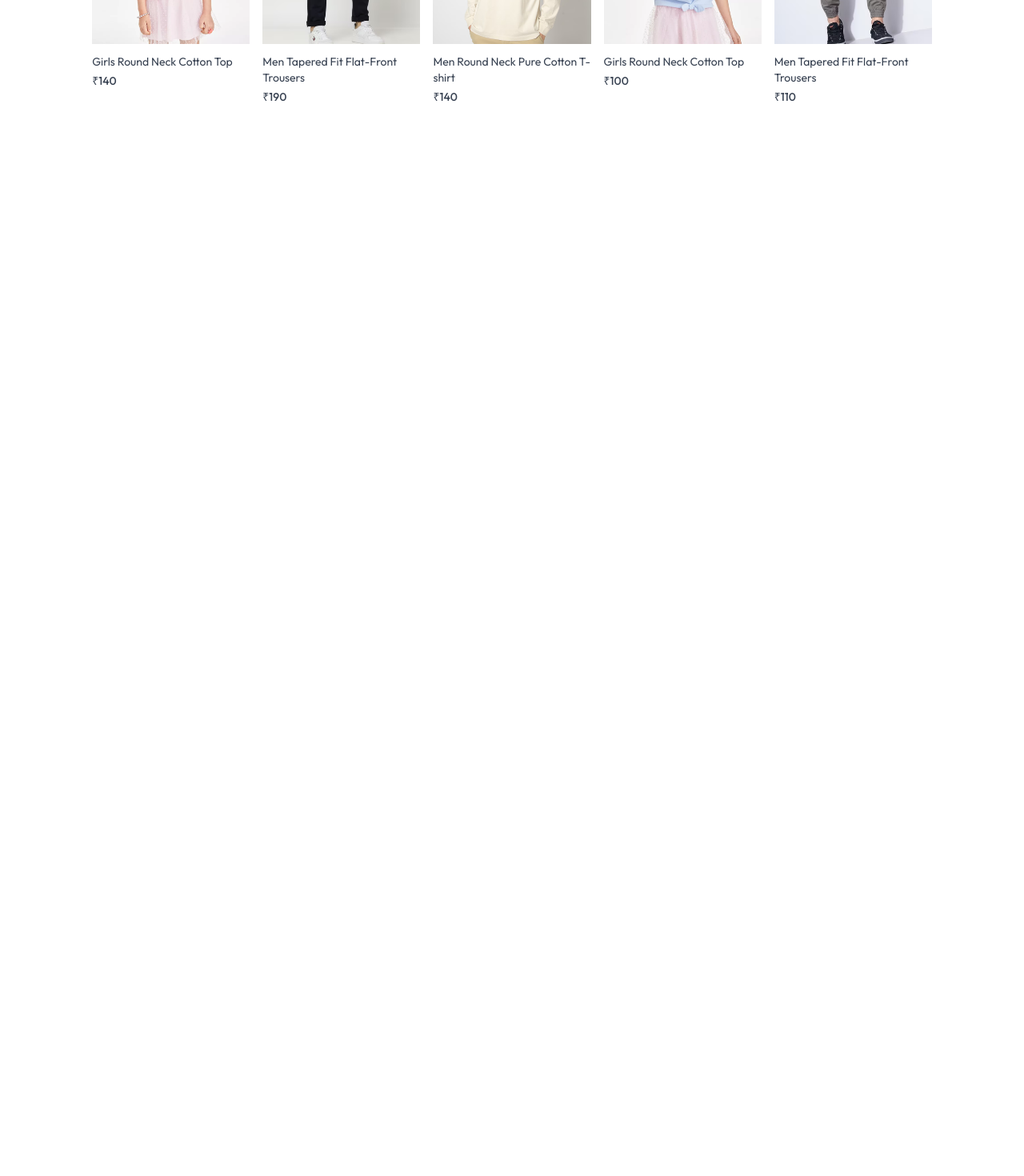
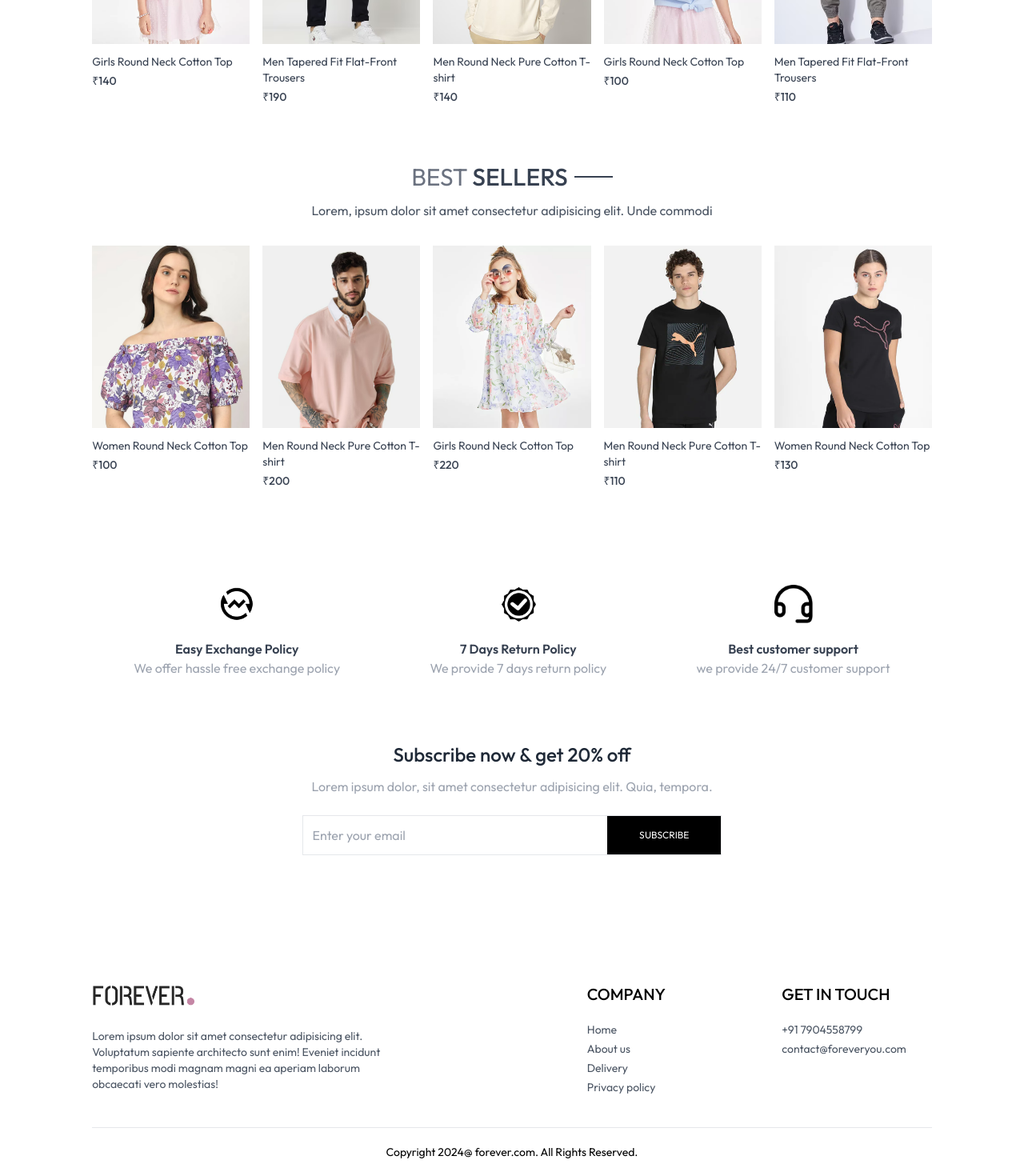
Before and after one commit to Mahendran-C/ecommerce, a React (Create React App) app in the folder frontend/: page / in a window 1280 px wide. Shown: the part 1178-2648 px from the top of the page at 80% size. Before the commit the page ends 1349 px from the top, so only its background shows below. Built offline with nearby package versions, Linux system fonts and the light colour scheme.

Commit message:
Home page-frontend completed

```diff
--- a/frontend/src/App.js
+++ b/frontend/src/App.js
@@ -10,6 +10,7 @@
 import Orders from './pages/Orders'
 import PlaceOrder from './pages/PlaceOrder'
 import Navbar from './components/Navbar'
+import Footer from './components/Footer'
 
 
 const App = () => {
@@ -27,6 +28,7 @@
           <Route path='/place-order' element={<PlaceOrder />} />
           <Route path='/orders' element={<Orders />} />
       </Routes>
+      <Footer />
     </div>
   )
 }
--- /dev/null
+++ b/frontend/src/components/BestSeller.jsx
@@ -0,0 +1,38 @@
+import React, { useContext, useEffect, useState } from "react";
+import { ShopContext } from "../context/ShopContext";
+import Title from "./Title";
+import ProductItem from "./ProductItem";
+
+const BestSeller = () => {
+  const { products } = useContext(ShopContext);
+  const [bestSeller, setBestSeller] = useState([]);
+
+  useEffect(() => {
+    const bestProduct = products.filter((item) => item.bestseller);
+    setBestSeller(bestProduct.slice(0, 5));
+  }, [products]);
+
+  return (
+    <div className="my-10">
+      <div className="text-center text-3xl py-8">
+        <Title text1={"BEST"} text2={"SELLERS"} />
+        <p className="w-3/4 m-auto text-xs sm:text-sm md:text-base text-gray-600">
+          Lorem, ipsum dolor sit amet consectetur adipisicing elit. Unde commodi
+        </p>
+      </div>
+      <div className="grid grid-cols-2 sm:grid-cols-3 md:grid-cols-4 lg:grid-cols-5 gap-4 gap-y-6">
+        {bestSeller.map((item, index) => (
+          <ProductItem
+            key={index}
+            id={item._id}
+            image={item.image}
+            name={item.name}
+            price={item.price}
+          />
+        ))}
+      </div>
+    </div>
+  );
+};
+
+export default BestSeller;
--- /dev/null
+++ b/frontend/src/components/Footer.jsx
@@ -0,0 +1,41 @@
+import React from "react";
+import { assets } from "../assets/assets";
+
+const Footer = () => {
+  return (
+    <div>
+      <div className="flex flex-col sm:grid grid-cols-[3fr_1fr_1fr] gap-14 my-10 mt-40 text-sm">
+        <div>
+            <img src={assets.logo} className="mb-5 w-32" alt="" />
+            <p className="w-full md:w-2/3 text-gray-600">
+            Lorem ipsum dolor sit amet consectetur adipisicing elit. Voluptatum sapiente architecto sunt enim! Eveniet incidunt temporibus modi magnam magni ea aperiam laborum obcaecati vero molestias!</p>
+
+        </div>
+        <div>
+            <p className="text-xl font-medium mb-5">COMPANY</p>
+            <ul className="flex flex-col gap-1 text-gray-600">
+                <li>Home</li>
+                <li>About us</li>
+                <li>Delivery</li>
+                <li>Privacy policy</li>
+            </ul>
+        </div>
+        <div>
+            <p className="text-xl font-medium mb-5">GET IN TOUCH</p>
+            <ul className="flex flex-col gap-1 text-gray-600">
+                <li>+91 7904558799</li>
+                <li>contact@foreveryou.com</li>
+            </ul>
+        </div>
+      </div>
+      <div>
+        <hr />
+        <p className="py-5 text-sm text-center">
+            Copyright 2024@ forever.com. All Rights Reserved.
+        </p>
+      </div>
+    </div>
+  );
+};
+
+export default Footer;
--- /dev/null
+++ b/frontend/src/components/NewsletterBox.jsx
@@ -0,0 +1,24 @@
+import React from 'react'
+
+const NewsletterBox = () => {
+
+    const onSubmitHandler = (e) => {
+        e.preventDefault();
+    }
+
+
+  return (
+    <div className='text-center'>
+        <p className="text-2xl font-medium text-gray-800">Subscribe now & get 20% off</p>
+        <p className="text-gray-400 mt-3">
+            Lorem ipsum dolor, sit amet consectetur adipisicing elit. Quia, tempora.
+        </p>
+        <form onSubmit={onSubmitHandler} className='w-full sm:w-1/2 flex items-center gap-3 mx-auto my-6 border pl-3'>
+            <input type="email" placeholder="Enter your email" className="w-full sm:flex-1 outline-none" required />
+            <button type='submit' className='bg-black text-white text-xs px-10 py-4'>SUBSCRIBE</button>
+        </form>
+    </div>
+  )
+}
+
+export default NewsletterBox
--- /dev/null
+++ b/frontend/src/components/OurPolicy.jsx
@@ -0,0 +1,26 @@
+import React from 'react'
+import { assets } from '../assets/assets'
+
+const OurPolicy = () => {
+  return (
+    <div className='flex flex-col sm:flex-row justify-around gap-12 sm:gap-2 text-center py-20 text-xs sm:text-sm md:text-base text-gray-700'>
+        <div>
+            <img src={assets.exchange_icon} className="w-12 m-auto mb-5" alt="" />
+            <p className="font-semibold">Easy Exchange Policy</p>
+            <p className="text-gray-400">We offer hassle free exchange policy</p>
+        </div>
+        <div>
+            <img src={assets.quality_icon} className="w-12 m-auto mb-5" alt="" />
+            <p className="font-semibold">7 Days Return Policy</p>
+            <p className="text-gray-400">We provide 7 days return policy</p>
+        </div>
+        <div>
+            <img src={assets.support_img} className="w-12 m-auto mb-5" alt="" />
+            <p className="font-semibold">Best customer support</p>
+            <p className="text-gray-400">we provide 24/7 customer support</p>
+        </div>
+    </div>
+  )
+}
+
+export default OurPolicy
--- a/frontend/src/pages/Home.jsx
+++ b/frontend/src/pages/Home.jsx
@@ -1,12 +1,18 @@
 import React from 'react'
 import Hero from '../components/Hero'
 import LatestCollection from '../components/LatestCollection'
+import BestSeller from '../components/BestSeller'
+import OurPolicy from '../components/OurPolicy'
+import NewsletterBox from '../components/NewsletterBox'
 
 const Home = () => {
   return (
     <div>
       <Hero />
       <LatestCollection />
+      <BestSeller />
+      <OurPolicy />
+      <NewsletterBox />
     </div>
   )
 }
```
